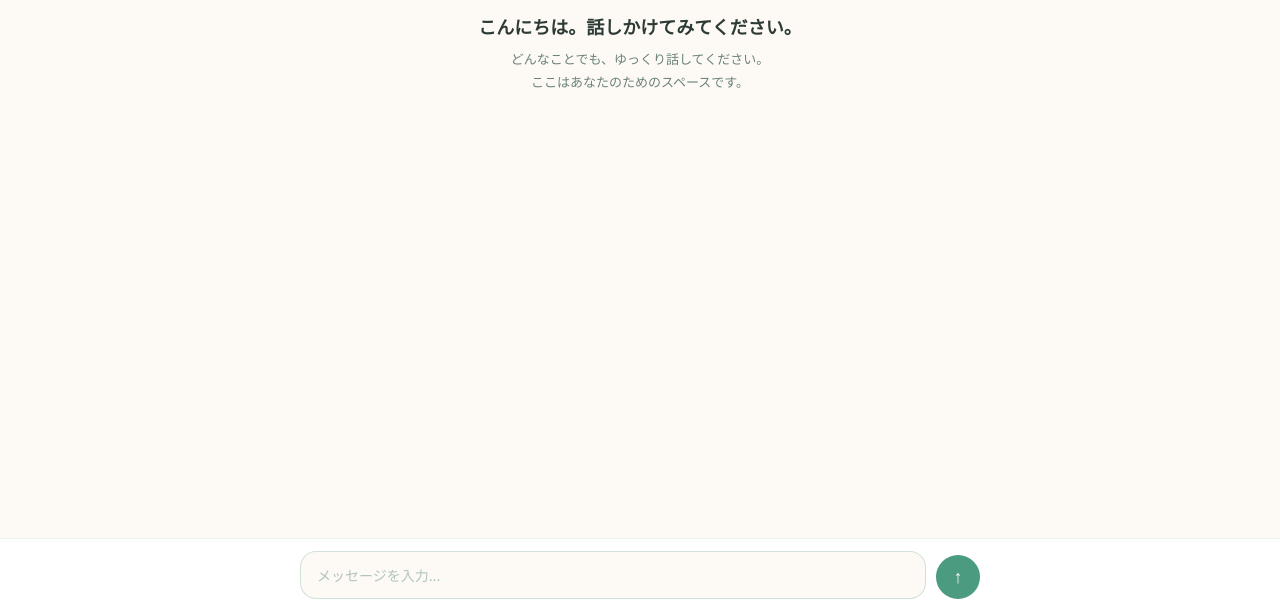
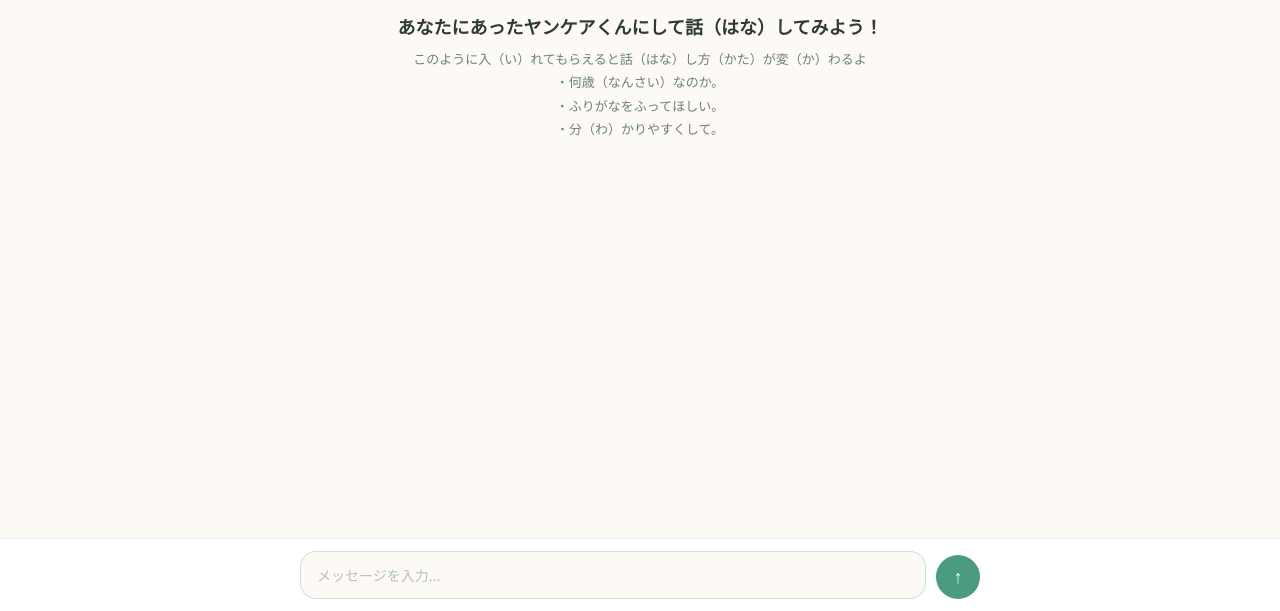
Before and after one commit to asamium/yangu, a plain HTML site: page chat.html in a window 1280 px wide. Shown: the part 189-800 px from the top of the page. Drawn offline with Linux system fonts and the light colour scheme.

Commit message:
Update chat.html

```diff
--- a/chat.html
+++ b/chat.html
@@ -3,7 +3,7 @@
 <head>
   <meta charset="UTF-8">
   <meta name="viewport" content="width=device-width, initial-scale=1.0">
-  <title>AIに話しかける | ヤングケアラーサポート</title>
+  <title>AIに話しかける | やんけあくん</title>
   <link href="https://fonts.googleapis.com/css2?family=Noto+Sans+JP:wght@300;400;500;700&family=Zen+Kaku+Gothic+New:wght@400;700&display=swap" rel="stylesheet">
   <style>
     :root {
@@ -230,8 +230,8 @@
   <div id="chat-area">
     <div class="welcome" id="welcome">
       <div class="icon">🌿</div>
-      <h2>こんにちは。話しかけてみてください。</h2>
-      <p>どんなことでも、ゆっくり話してください。<br>ここはあなたのためのスペースです。</p>
+      <h2>あなたにあったヤンケアくんにして話（はな）してみよう！</h2>
+      <p>このように入（い）れてもらえると話（はな）し方（かた）が変（か）わるよ<br>・何歳（なんさい）なのか。<br>・ふりがなをふってほしい。<br>・分（わ）かりやすくして。</p>
     </div>
   </div>
 
```
